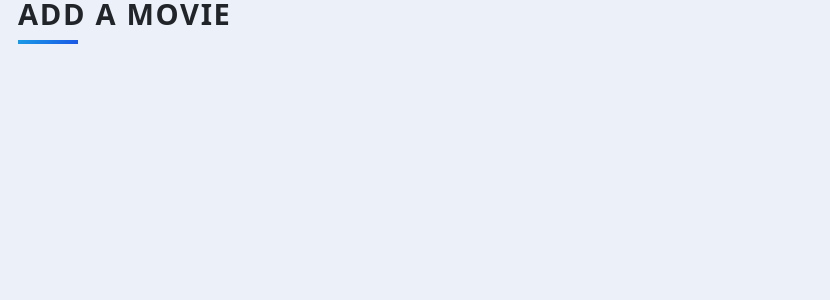
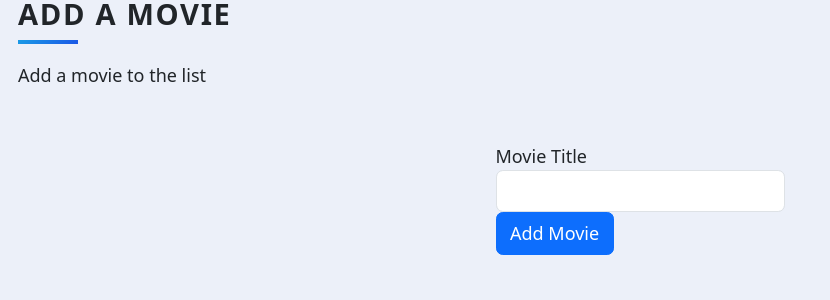
Before and after one commit to mr-majed7/Python_learning_projects, a Flask app: template personal-top-movies-site/templates/add.html in a window 1280 px wide. Shown: the top 300 px of the page, without its empty margins (0-830 px from the left). Run offline with Flask 3, Linux system fonts and the light colour scheme; the template is opened without the code that fills it: values that come from a table or form of the project are taken from there, others are empty; some libraries are stand-ins or nearby versions.

Commit message:
add movie select and adding

```diff
--- a/personal-top-movies-site/main.py
+++ b/personal-top-movies-site/main.py
@@ -5,6 +5,10 @@ from flask_wtf import FlaskForm
 from wtforms import StringField, SubmitField
 from wtforms.validators import DataRequired
 import requests
+import os
+import dotenv
+
+dotenv.load_dotenv()
 
 
 app = Flask(__name__)
@@ -70,12 +74,18 @@ class RateMovieForm(FlaskForm):
     review = StringField("Your Review")
     submit = SubmitField("Done")
 
-
+class FIndMovieForm(FlaskForm):
+    title = StringField("Movie Title", validators=[DataRequired()])
+    submit = SubmitField("Add Movie")
 
 @app.route("/")
 def home():
-    result = db.session.execute(db.select(Movie).order_by(Movie.title))
-    all_movies = result.scalars()
+    result = db.session.execute(db.select(Movie).order_by(Movie.ranking))
+    all_movies = result.scalars().all()
+    for i in range(len(all_movies)):
+        all_movies[i].ranking = len(all_movies) - i
+    db.session.commit()
+
     return render_template("index.html", movies=all_movies)
 
 @app.route("/edit", methods=["GET", "POST"])
@@ -100,7 +110,45 @@ def delete():
 
 @app.route("/add", methods=["GET", "POST"])
 def add_movie():
-    pass
+    form = FIndMovieForm()
+    if form.validate_on_submit():
+        title = form.title.data
+        url = "https://api.themoviedb.org/3/search/movie?"
+        headers = {
+            "accept": "application/json",
+            "Authorization": os.getenv("API_READ_ACCESS_TOKEN")
+        }
+        response = requests.get(url=url, headers=headers, params={"query": title})
+        data = response.json()["results"]
+        print(data)
+        return render_template('select.html', options=data)
+
+    return render_template('add.html',form=form)
+
+
+@app.route("/select")
+def select():
+    movie_id = request.args.get('id')
+    if movie_id:
+        url = f"https://api.themoviedb.org/3/movie/{movie_id}"
+        headers = {
+            "accept": "application/json",
+            "Authorization": os.getenv("API_READ_ACCESS_TOKEN")
+        }
+        response = requests.get(url=url, headers=headers)
+        data = response.json()
+        new_movie = Movie(
+            title=data["title"],
+            year=data["release_date"].split("-")[0],
+            description=data["overview"],
+            img_url=f"https://image.tmdb.org/t/p/original/{data['poster_path']}"
+
+        )
+        db.session.add(new_movie)
+        db.session.commit()
+        return redirect(url_for('rate_movie', id=new_movie.id))
+
+
 
 if __name__ == '__main__':
     app.run(debug=True)
--- a/personal-top-movies-site/templates/add.html
+++ b/personal-top-movies-site/templates/add.html
@@ -1,9 +1,11 @@
 {% extends 'base.html' %}
-
+{% from 'bootstrap4/form.html' import render_form %}
 {% block title %}Add Movie{% endblock %}
 
 {% block content %}
 <div class="content">
     <h1 class="heading">Add a Movie</h1>
+    <p class="description">Add a movie to the list</p>
+    {{ render_form(form, novalidate=True) }}
 </div>
 {% endblock %}
```
Also changed, not shown: personal-top-movies-site/templates/select.html (+5 -3 lines), personal-top-movies-site/instance/top-movies.db.
